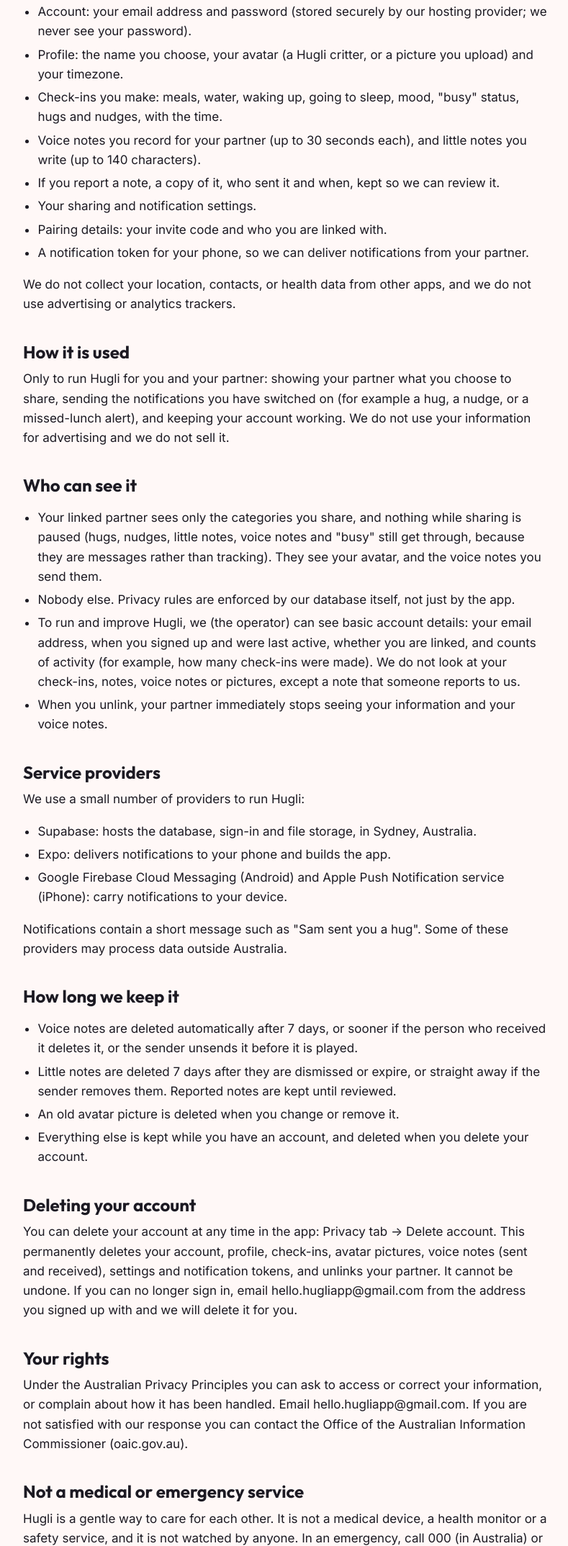
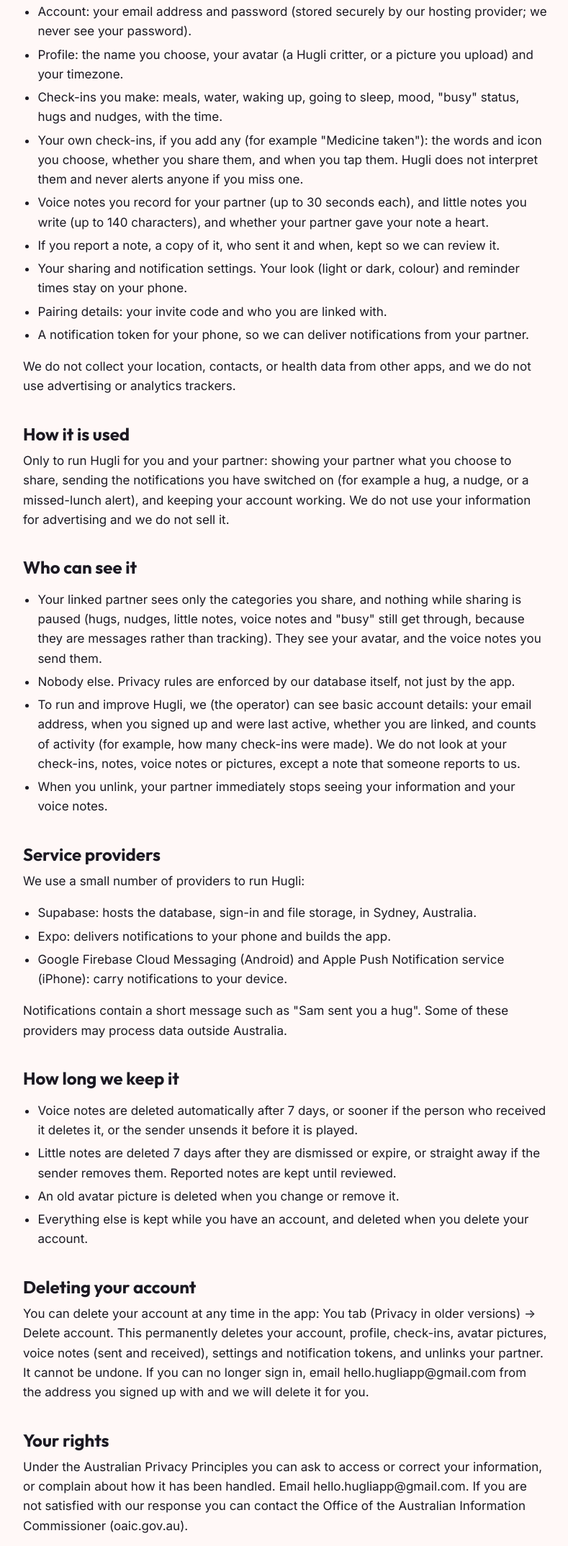
Before and after one commit to tsetteraus-bit/hugli-site, a plain HTML site: page privacy.html in a window 1280 px wide. Shown: the part 608-2756 px from the top of the page at 72% size, without its empty margins (244-1033 px from the left). Drawn offline with Linux system fonts and the light colour scheme.

Commit message:
Privacy policy: your own check-ins, note hearts; You tab wording
Co-Authored-By: Claude Opus 5.5 <noreply@anthropic.com>
Claude-Session: https://claude.ai/code/session_01E5VyUBqPQw7yK5MB2eF2TT

```diff
--- a/privacy.html
+++ b/privacy.html
@@ -54,9 +54,10 @@ footer nav{display:flex;flex-wrap:wrap;gap:16px;margin-bottom:8px}
 <ul><li>Account: your email address and password (stored securely by our hosting provider; we never see your password).</li>
 <li>Profile: the name you choose, your avatar (a Hugli critter, or a picture you upload) and your timezone.</li>
 <li>Check-ins you make: meals, water, waking up, going to sleep, mood, &quot;busy&quot; status, hugs and nudges, with the time.</li>
-<li>Voice notes you record for your partner (up to 30 seconds each), and little notes you write (up to 140 characters).</li>
+<li>Your own check-ins, if you add any (for example &quot;Medicine taken&quot;): the words and icon you choose, whether you share them, and when you tap them. Hugli does not interpret them and never alerts anyone if you miss one.</li>
+<li>Voice notes you record for your partner (up to 30 seconds each), and little notes you write (up to 140 characters), and whether your partner gave your note a heart.</li>
 <li>If you report a note, a copy of it, who sent it and when, kept so we can review it.</li>
-<li>Your sharing and notification settings.</li>
+<li>Your sharing and notification settings. Your look (light or dark, colour) and reminder times stay on your phone.</li>
 <li>Pairing details: your invite code and who you are linked with.</li>
 <li>A notification token for your phone, so we can deliver notifications from your partner.</li>
 </ul><p>We do not collect your location, contacts, or health data from other apps, and we do not use advertising or analytics trackers.</p>
@@ -79,7 +80,7 @@ footer nav{display:flex;flex-wrap:wrap;gap:16px;margin-bottom:8px}
 <li>An old avatar picture is deleted when you change or remove it.</li>
 <li>Everything else is kept while you have an account, and deleted when you delete your account.</li></ul>
 <h2>Deleting your account</h2>
-<p>You can delete your account at any time in the app: Privacy tab → Delete account. This permanently deletes your account, profile, check-ins, avatar pictures, voice notes (sent and received), settings and notification tokens, and unlinks your partner. It cannot be undone. If you can no longer sign in, email hello.hugliapp@gmail.com from the address you signed up with and we will delete it for you.</p>
+<p>You can delete your account at any time in the app: You tab (Privacy in older versions) → Delete account. This permanently deletes your account, profile, check-ins, avatar pictures, voice notes (sent and received), settings and notification tokens, and unlinks your partner. It cannot be undone. If you can no longer sign in, email hello.hugliapp@gmail.com from the address you signed up with and we will delete it for you.</p>
 <h2>Your rights</h2>
 <p>Under the Australian Privacy Principles you can ask to access or correct your information, or complain about how it has been handled. Email hello.hugliapp@gmail.com. If you are not satisfied with our response you can contact the Office of the Australian Information Commissioner (oaic.gov.au).</p>
 <h2>Not a medical or emergency service</h2>
```
Also changed, not shown: delete-account.html (+3 -3 lines), support.html (+2 -2 lines).
